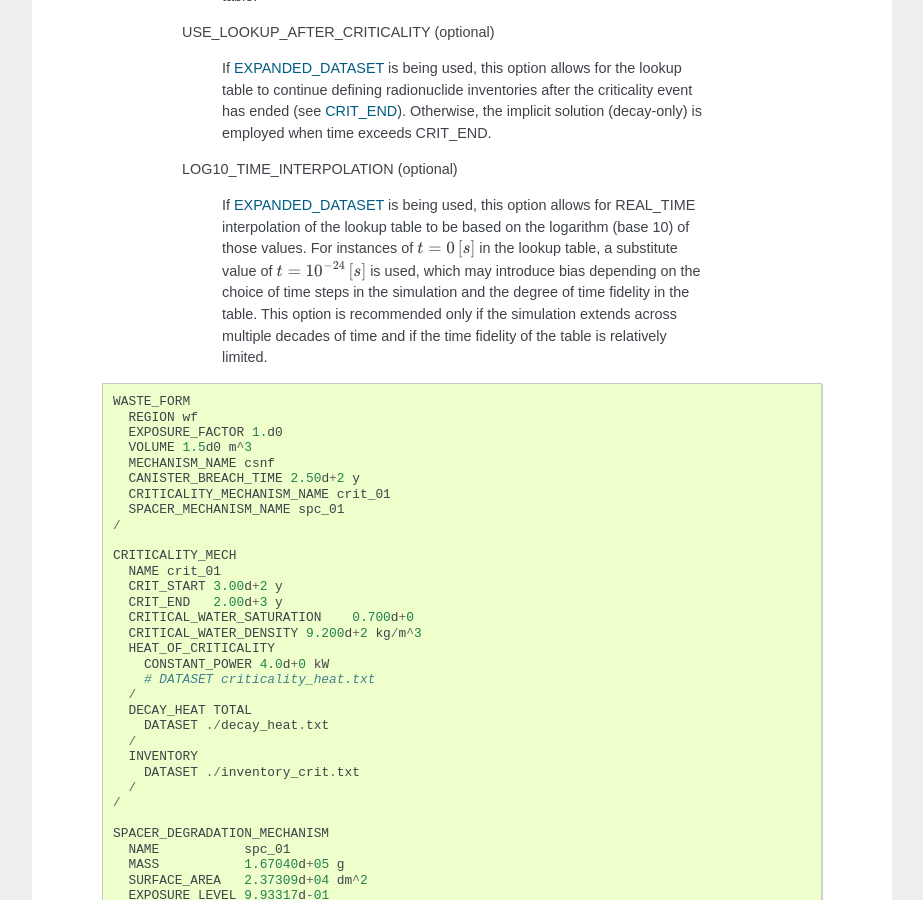
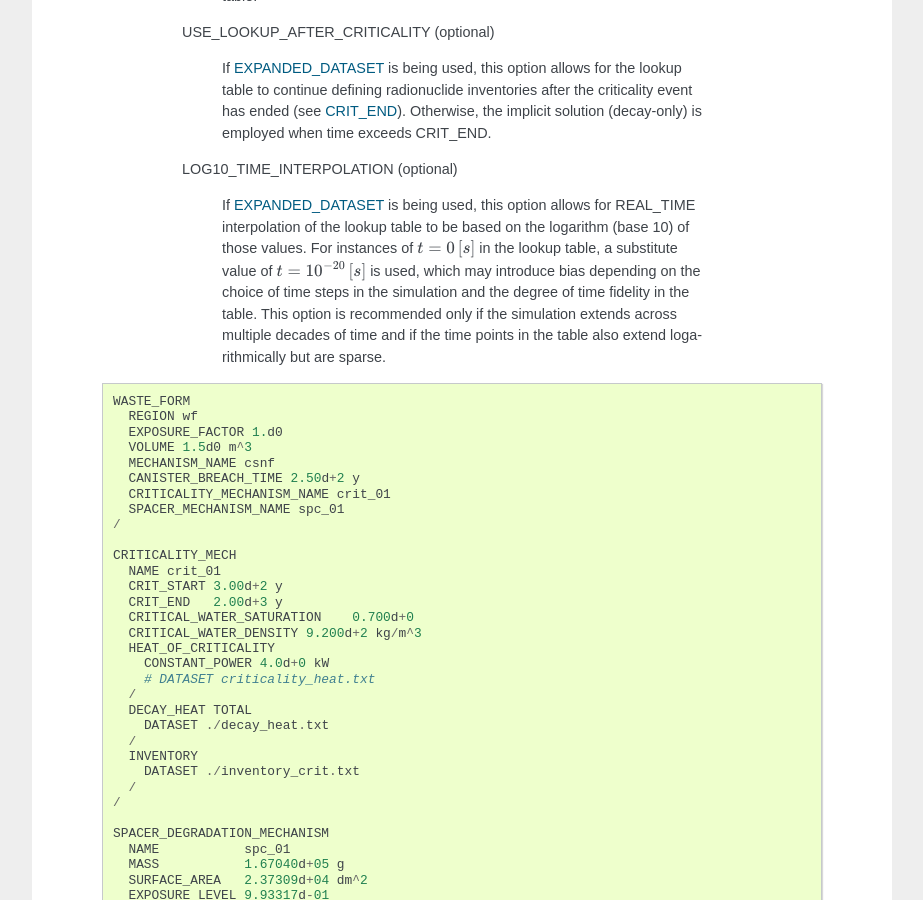
Before and after one commit to Miracloon/pflotran-documentation, a Sphinx documentation site: the page built from source/user_guide/cards/gdsa/waste_form_general_card.rst, in a window 1280 px wide and 900 px high, scrolled down 16525 px. Shown: the whole window, without its empty margins (318-1241 px from the left). Built offline with Sphinx 7.4.7, drawn with Linux system fonts in a browser that asks for light colours.

Commit message:
DPC-37: Revise substitute value for zero.

```diff
--- a/source/user_guide/cards/gdsa/waste_form_general_card.rst
+++ b/source/user_guide/cards/gdsa/waste_form_general_card.rst
@@ -857,7 +857,7 @@
 
     LOG10_TIME_INTERPOLATION (optional)
 
-      If :ref:`EXPANDED_DATASET<waste-form-general-criticality-mechanism-inventory-expanded>` is being used, this option allows for REAL_TIME interpolation of the lookup table to be based on the logarithm (base 10) of those values. For instances of :math:`t=0\,[s]` in the lookup table, a substitute value of :math:`t=10^{-24}\,[s]` is used, which may introduce bias depending on the choice of time steps in the simulation and the degree of time fidelity in the table. This option is recommended only if the simulation extends across multiple decades of time and if the time fidelity of the table is relatively limited.
+      If :ref:`EXPANDED_DATASET<waste-form-general-criticality-mechanism-inventory-expanded>` is being used, this option allows for REAL_TIME interpolation of the lookup table to be based on the logarithm (base 10) of those values. For instances of :math:`t=0\,[s]` in the lookup table, a substitute value of :math:`t=10^{-20}\,[s]` is used, which may introduce bias depending on the choice of time steps in the simulation and the degree of time fidelity in the table. This option is recommended only if the simulation extends across multiple decades of time and if the time points in the table also extend logarithmically but are sparse.
 
  ::
 
```
